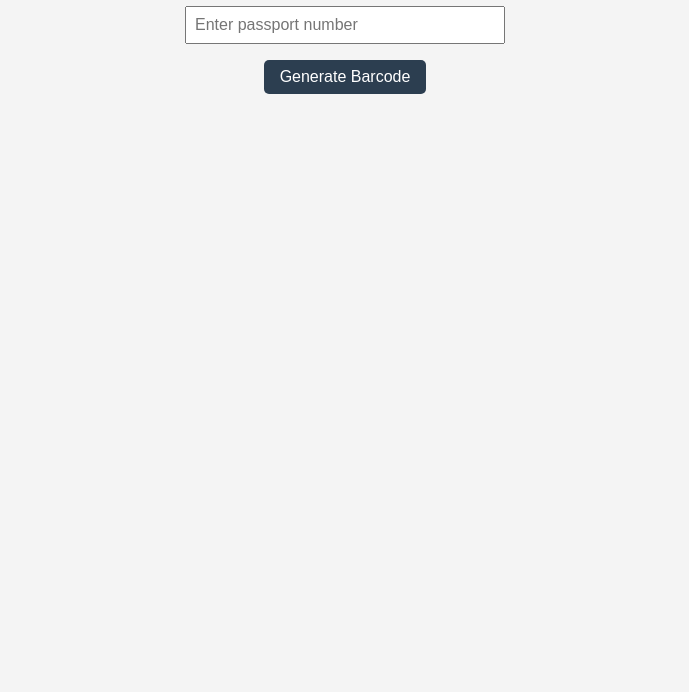
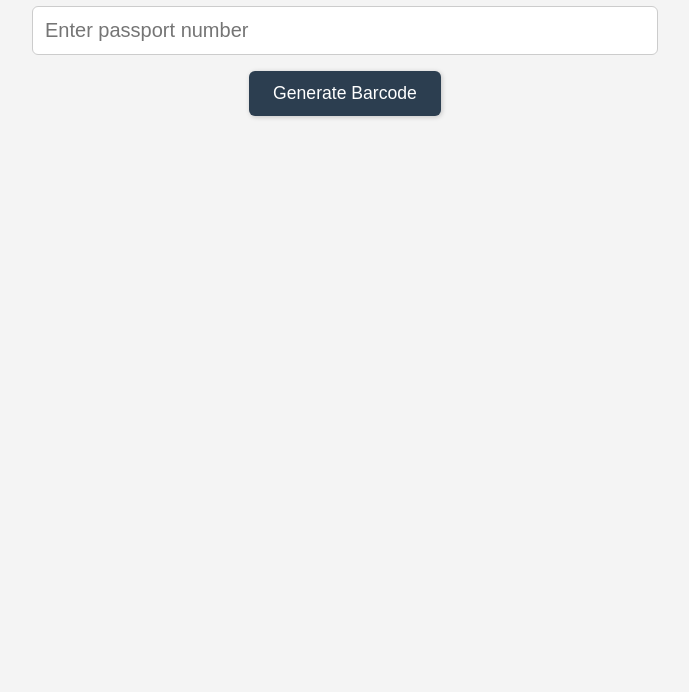
Before and after one commit to Salman-7-Cyber/QRcode, a plain HTML site: page index.html in a window 1280 px wide. Shown: the part 108-800 px from the top of the page, without its empty margins (295-984 px from the left). Drawn offline with Linux system fonts and the light colour scheme.

Commit message:
Update index.html

```diff
--- a/index.html
+++ b/index.html
@@ -3,7 +3,7 @@
 <head>
   <meta charset="UTF-8" />
   <meta name="viewport" content="width=device-width, initial-scale=1.0" />
-  <title>  Barcode</title>
+  <title>Passport to Barcode</title>
   <link href="https://fonts.googleapis.com/css2?family=Inter:wght@400;600&display=swap" rel="stylesheet">
   <style>
     body {
@@ -20,19 +20,22 @@
       color: #2c3e50;
     }
     input[type="text"] {
-      padding: 0.5rem;
-      font-size: 1rem;
-      width: 300px;
+      padding: 0.75rem;
+      font-size: 1.25rem;
+      width: 600px;
       margin-bottom: 1rem;
+      border-radius: 6px;
+      border: 1px solid #ccc;
     }
     button {
-      padding: 0.5rem 1rem;
-      font-size: 1rem;
+      padding: 0.75rem 1.5rem;
+      font-size: 1.1rem;
       background: #2c3e50;
       color: #fff;
       border: none;
       cursor: pointer;
-      border-radius: 5px;
+      border-radius: 6px;
+      box-shadow: 1px 1px 5px rgba(0,0,0,0.2);
     }
     #barcode {
       margin-top: 2rem;
@@ -49,12 +52,15 @@
   <script>
     function generateBarcode() {
       const input = document.getElementById('passportInput').value.trim();
-      const valid = /^[A-Z0-9]+$/i.test(input);
+      const valid = /^(?=.*[A-Z])(?=.*[0-9])[A-Z0-9 ]+$/i.test(input);
       const barcodeDiv = document.getElementById('barcode');
       barcodeDiv.innerHTML = "";
       if (valid) {
+        const parts = input.split(/\s+/);
+        parts.forEach((code) => {
+          if (/^(?=.*[A-Z])(?=.*[0-9])[A-Z0-9]+$/i.test(code)) {
             const svg = document.createElementNS("http://www.w3.org/2000/svg", "svg");
-        JsBarcode(svg, input.toUpperCase(), {
+            JsBarcode(svg, code.toUpperCase(), {
               format: "CODE128",
               lineColor: "#000",
               width: 2,
@@ -62,8 +68,10 @@
               displayValue: true
             });
             barcodeDiv.appendChild(svg);
+          }
+        });
       } else {
-        barcodeDiv.textContent = "Invalid passport number. Only letters and numbers allowed.";
+        barcodeDiv.textContent = "Invalid passport number. Only letters and numbers allowed, and must include both.";
       }
     }
   </script>
```
Lines whose indentation alone changed are shown as unchanged.
